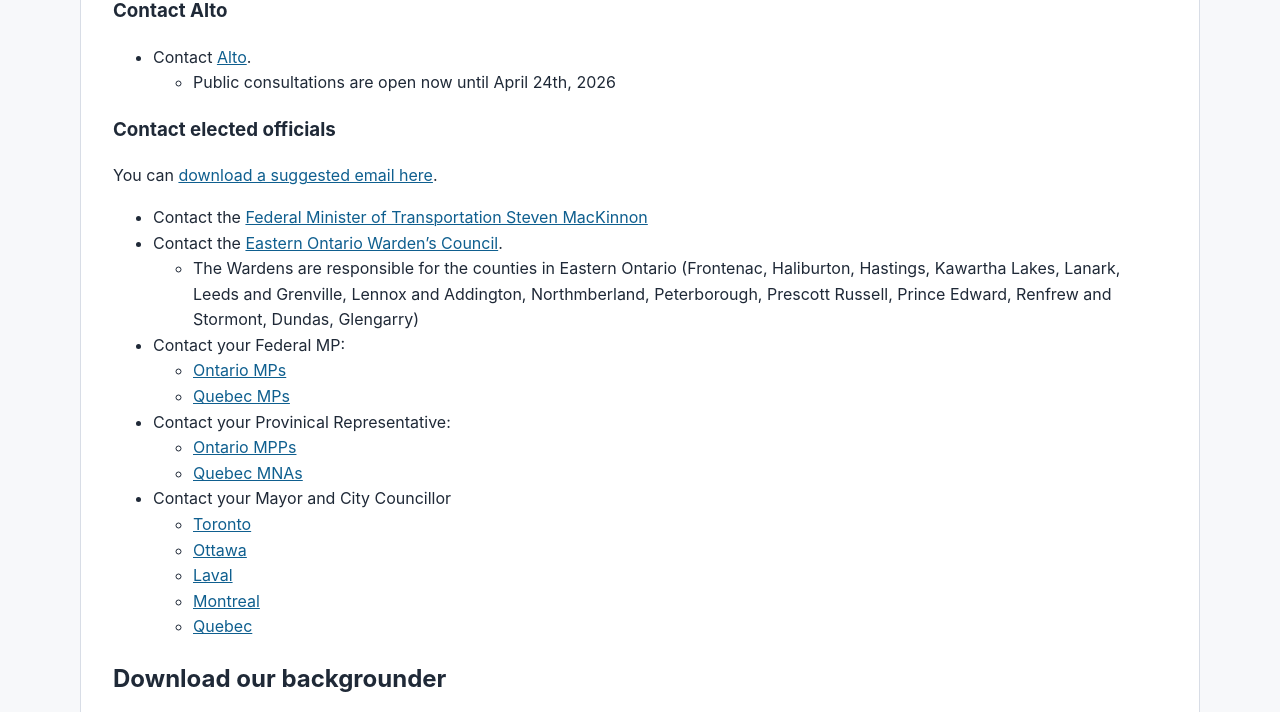
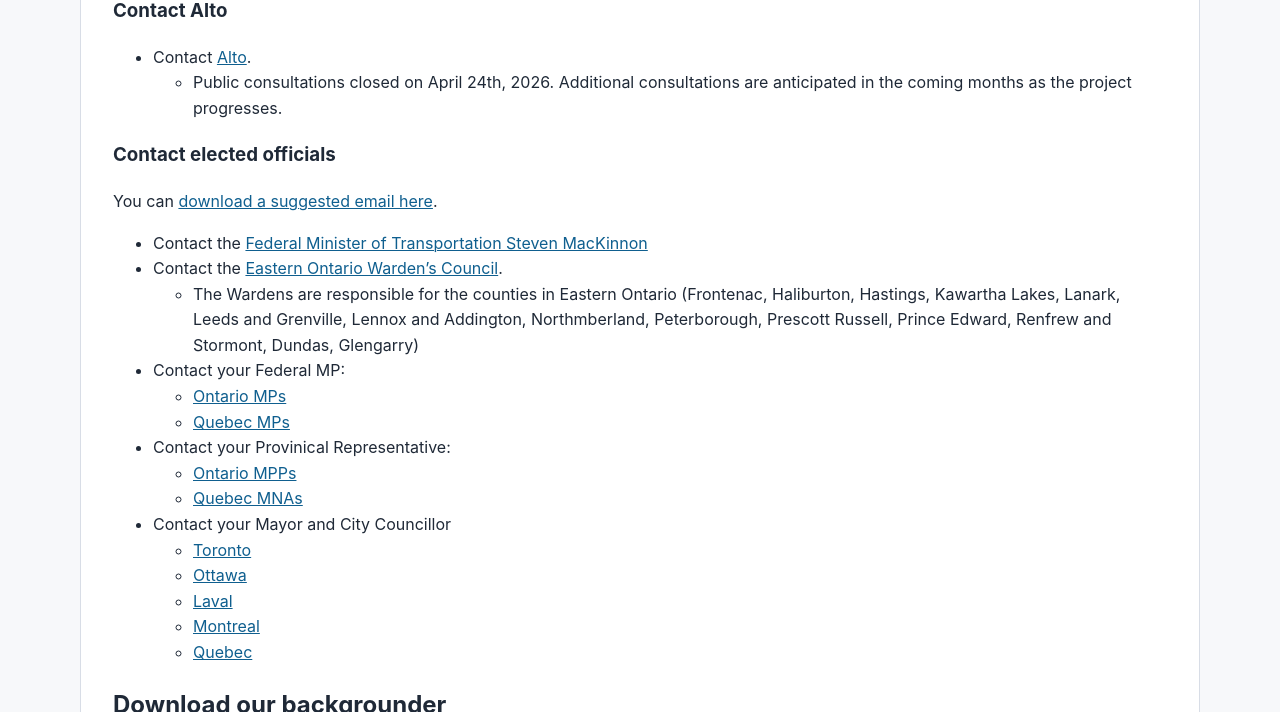
Before and after one commit to AltoMultiModalPathway/AltoMultiModalCorridor, a Jekyll site: the page built from get-involved/index.md, in a window 1280 px wide and 900 px high, scrolled down 911 px, cut to the strip 188-900 px from the top of the window. Built offline with Jekyll 4.4.1, drawn with Linux system fonts in a browser that asks for light colours.

Commit message:
updated info on Alto public consultaitons

```diff
--- a/get-involved/index.md
+++ b/get-involved/index.md
@@ -13,7 +13,7 @@ section_url: /get-involved/
 ### Contact Alto
 
 - Contact [Alto](https://www.altotrain.ca/en/public-consultation).
-  - Public consultations are open now until April 24th, 2026
+  - Public consultations closed on April 24th, 2026. Additional consultations are anticipated in the coming months as the project progresses.
 
 ### Contact elected officials
 
```
